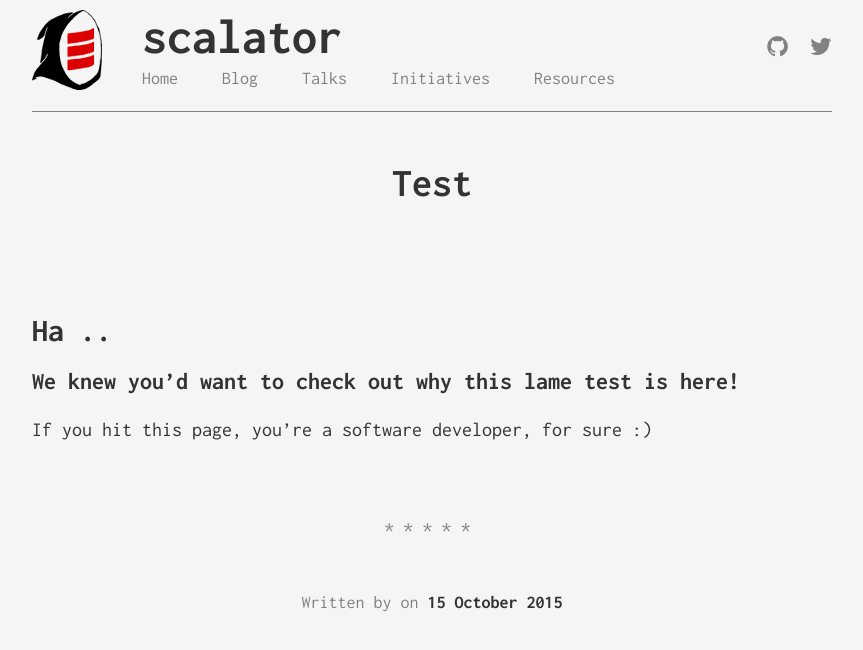
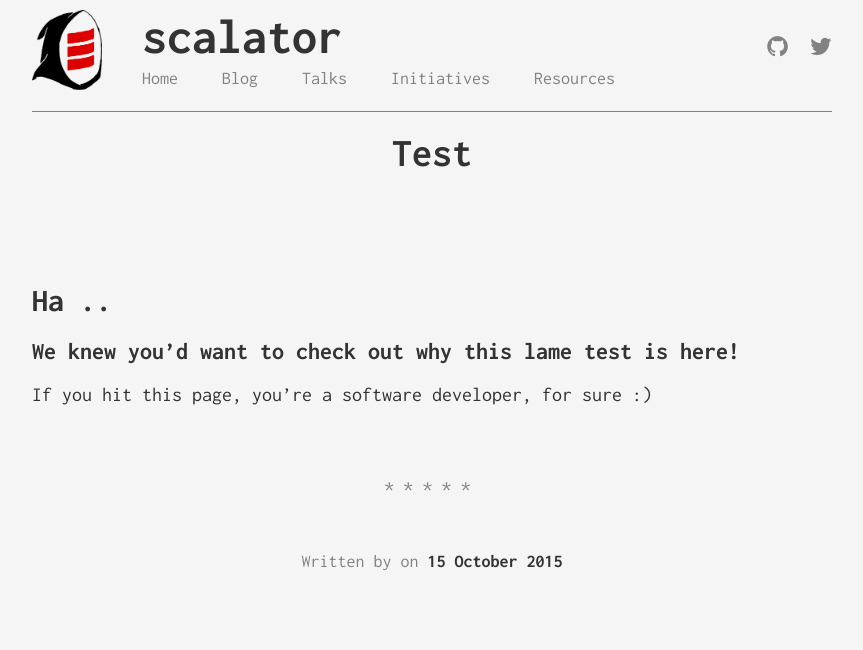
Before and after one commit to scalator/scalator.github.io, a Jekyll site: the page built from _posts/2015-10-15-test.md, in a window 1280 px wide. Shown: the top 650 px of the page, without its empty margins (208-1071 px from the left). Built offline with Jekyll 4.4.1, drawn with Linux system fonts in a browser that asks for light colours; comment, search, counter and statistics services are not loaded.

Commit message:
Main page

```diff
--- a/_config.yml
+++ b/_config.yml
@@ -18,7 +18,7 @@
   name:           'Sean Glover and Katrin Shechtman'
   url:            https://twitter.com/torontoscala
   github:         scalator
-  twitter:        scalatoronto
+  twitter:        ScalaToronto
 
 paginate:         20
 
--- a/_includes/twitter_plugin.html
+++ b/_includes/externals/twitter_library.html
@@ -1,3 +1 @@
-<a href="https://twitter.com/share" class="twitter-share-button"
-data-text="Check it out:" data-via="katrinsh" data-size="large" data-count="none" data-hashtags="torontoscala">Tweet</a>
 <script>!function(d,s,id){var js,fjs=d.getElementsByTagName(s)[0],p=/^http:/.test(d.location)?'http':'https';if(!d.getElementById(id)){js=d.createElement(s);js.id=id;js.src=p+'://platform.twitter.com/widgets.js';fjs.parentNode.insertBefore(js,fjs);}}(document, 'script', 'twitter-wjs');</script>
--- a/_includes/header.html
+++ b/_includes/header.html
@@ -1,7 +1,7 @@
 <header class="header">
     <div class="fleft navigation">
         <div class="fleft logo-container">
-          <img class="logo-img animated zoomIn" src="/assets/img/scalator-transparent-sm.png" alt="{{ site.title }}" />
+          <img class="logo-img animated zoomIn" src="/assets/img/scalator-transparent.png" alt="{{ site.title }}" />
         </div>
         <div class="fleft nav-menu-container">
           <a href="/" class="logo">{{ site.title }}</a>
--- a/_layouts/default.html
+++ b/_layouts/default.html
@@ -1,8 +1,6 @@
 <!DOCTYPE html>
 <html lang="en">
     <head>
-        <!-- remove me on golive -->
-        <meta name="robots" content="noindex">
         {% include meta_tags/base.html %}
         {% include meta_tags/sharing.html %}
 
@@ -20,5 +18,6 @@
 
         {% include externals/scripting.html %}
         {% include externals/google_analytics.html %}
+        {% include externals/twitter_library.html %}
     </body>
 </html>
--- a/_sass/_default.scss
+++ b/_sass/_default.scss
@@ -18,7 +18,7 @@
 p {
   font-size: 20px;
   color: $iron;
-  line-height: 32px;
+  /* line-height: 32px; */
 }
 
 img {
@@ -74,6 +74,8 @@
   .logo-img {
     margin: 0;
     display: inline;
+    width: 70px;
+    height: 80px;
   }
 }
 
@@ -152,8 +154,8 @@
 /* =Titles */
 .page-title {
   text-align: center;
-  margin-top: 50px;
-  margin-bottom: 50px;
+  margin-top: 20px;
+  margin-bottom: 20px;
 }
 
 .page-title__text {
@@ -214,7 +216,7 @@
 .footer {
   text-align: center;
   color: $cloudy;
-  margin-top: 50px;
+  margin-top: 20px;
 }
 
 .footer__devider {
@@ -277,6 +279,25 @@
 #disqus_thread {
   margin-top: 100px;
 }
+
+/* =Social feeds */
+.meetup-widget-container {
+  width:100%;
+  text-align: center;
+}
+
+/*
+.social-feeds {
+  display:inline-block;
+  width:100%;
+
+  .meetup-widget-container {
+    width:100%;
+  }
+  .twitter-widget-container {
+    width:500px;
+  }
+}*/
 
 @media (max-width: 800px) {
   /* =Base */
```
Also changed, not shown: index.html (deleted, +0 -7 lines), index.md (added, +29 -0 lines).
